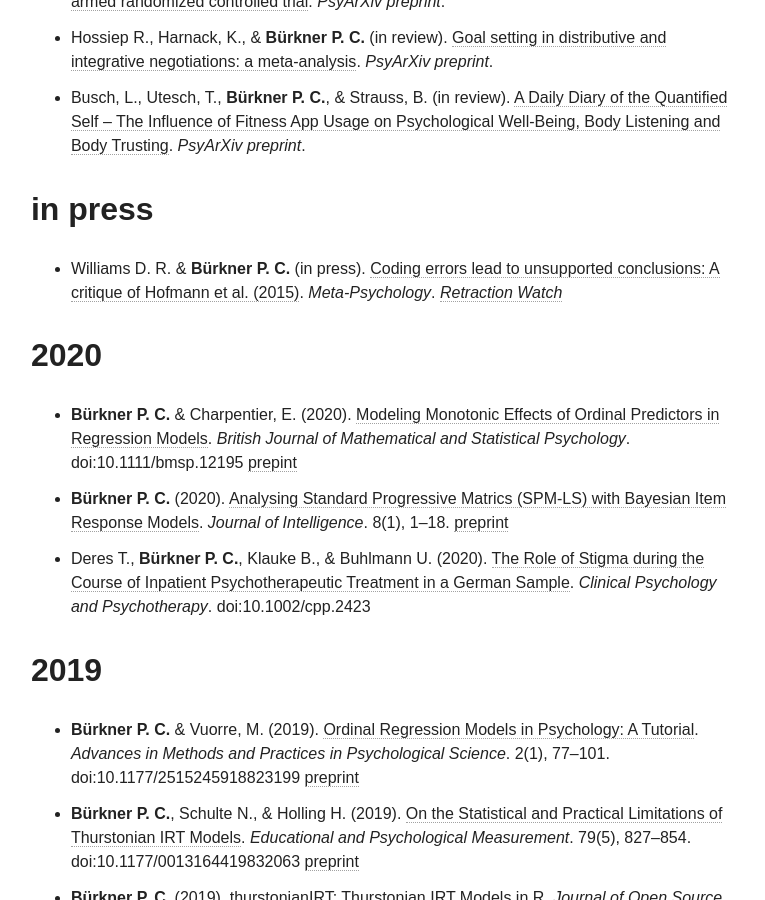
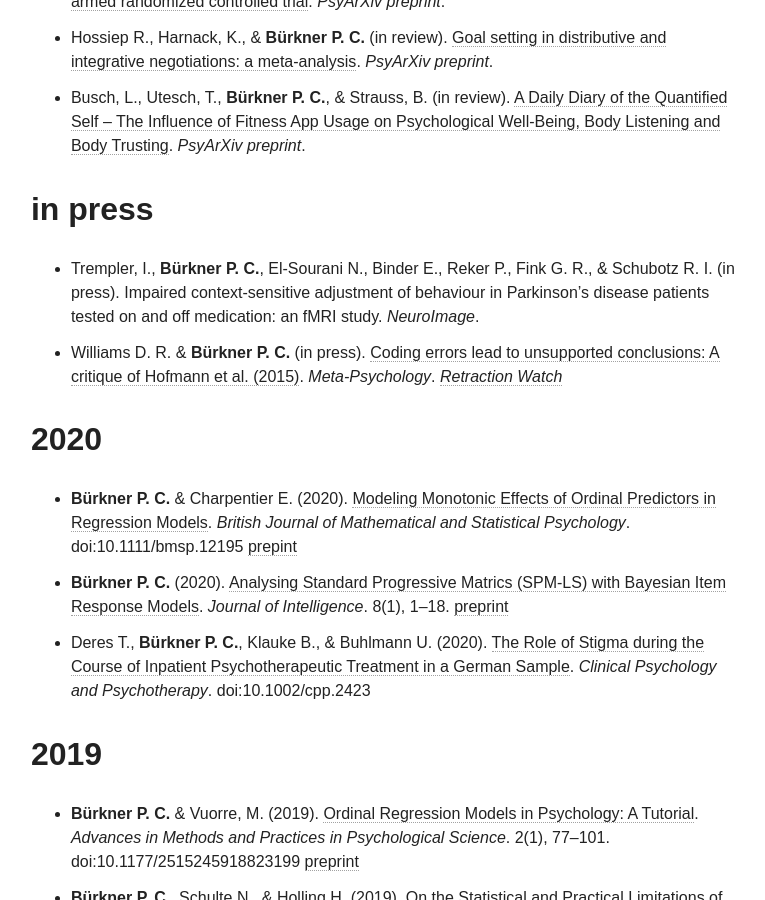
Before and after one commit to paul-buerkner/paul-buerkner.github.io, a Jekyll site: the page built from publications/index.md, in a window 1280 px wide and 900 px high, scrolled down 1280 px. Shown: the whole window, without its empty margins (255-1020 px from the left). Built offline with Jekyll 4.4.1, drawn with Linux system fonts in a browser that asks for light colours; nearby versions of some CDN libraries.

Commit message:
add paper to 'in press'

```diff
--- a/publications/index.md
+++ b/publications/index.md
@@ -20,11 +20,12 @@ excerpt: "A list of my publications"
 
 ## in press
 
+* Trempler, I., **Bürkner P. C.**, El-Sourani N., Binder E., Reker P., Fink G. R., & Schubotz R. I. (in press). Impaired context-sensitive adjustment of behaviour in Parkinson's disease patients tested on and off medication: an fMRI study. *NeuroImage*.
 * Williams D. R. & **Bürkner P. C.** (in press). [Coding errors lead to unsupported conclusions: A critique of Hofmann et al. (2015)](https://osf.io/preprints/psyarxiv/2jpdb/). *Meta-Psychology*. [*Retraction Watch*](http://retractionwatch.com/2016/10/04/oh-well-love-hormone-doesnt-reduce-psychiatric-symptoms-says-researchers-in-request-to-retract/)
 
 ## 2020
 
-* **Bürkner P. C.** & Charpentier, E. (2020). [Modeling Monotonic Effects of Ordinal Predictors in Regression Models](https://doi.org/10.1111/bmsp.12195). *British Journal of Mathematical and Statistical Psychology*. doi:10.1111/bmsp.12195 [prepint](https://psyarxiv.com/9qkhj/)
+* **Bürkner P. C.** & Charpentier E. (2020). [Modeling Monotonic Effects of Ordinal Predictors in Regression Models](https://doi.org/10.1111/bmsp.12195). *British Journal of Mathematical and Statistical Psychology*. doi:10.1111/bmsp.12195 [prepint](https://psyarxiv.com/9qkhj/)
 * **Bürkner P. C.** (2020). [Analysing Standard Progressive Matrics (SPM-LS) with Bayesian Item Response Models](https://www.mdpi.com/2079-3200/8/1/5). *Journal of Intelligence*. 8(1), 1--18. [preprint](https://psyarxiv.com/gn5hk)
 * Deres T., **Bürkner P. C.**, Klauke B., & Buhlmann U. (2020). [The Role of Stigma during the Course of Inpatient Psychotherapeutic Treatment in a German Sample](https://doi.org/10.1002/cpp.2423). *Clinical Psychology and Psychotherapy*.
 doi:10.1002/cpp.2423
```
